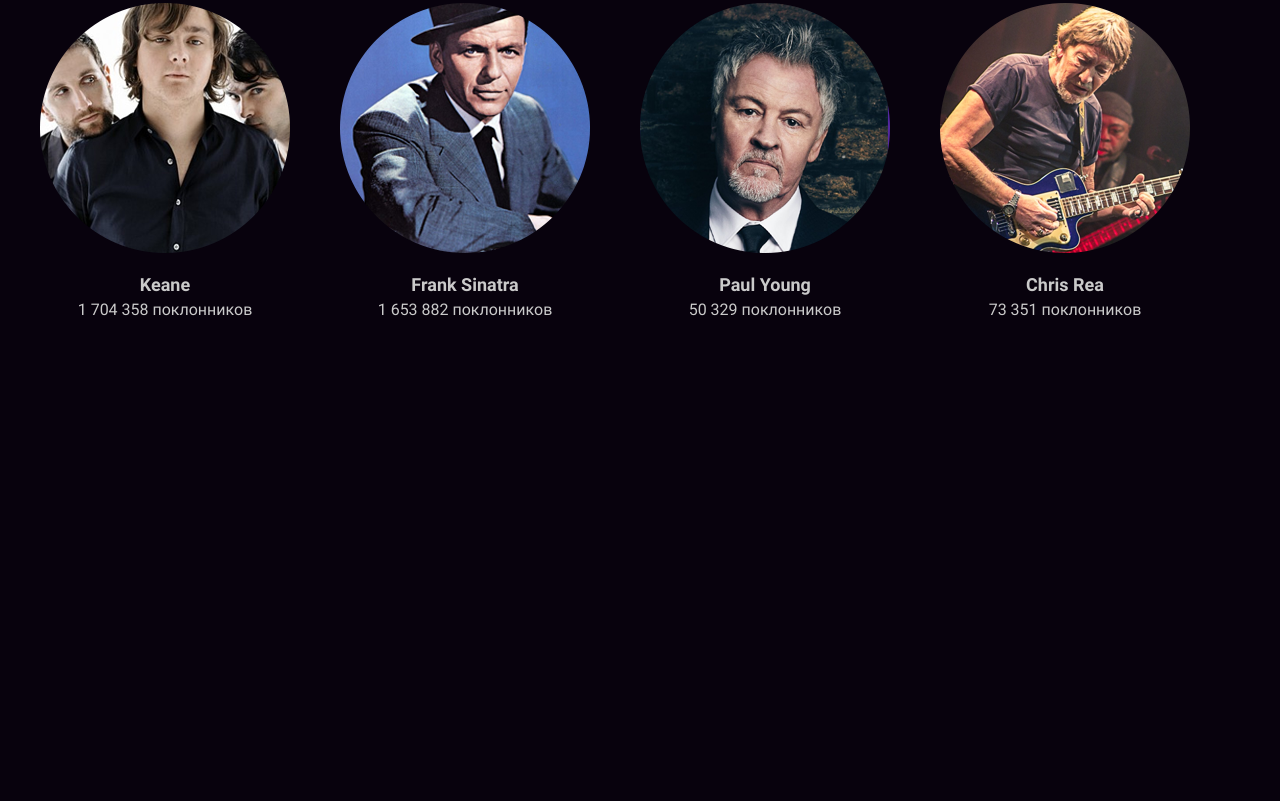
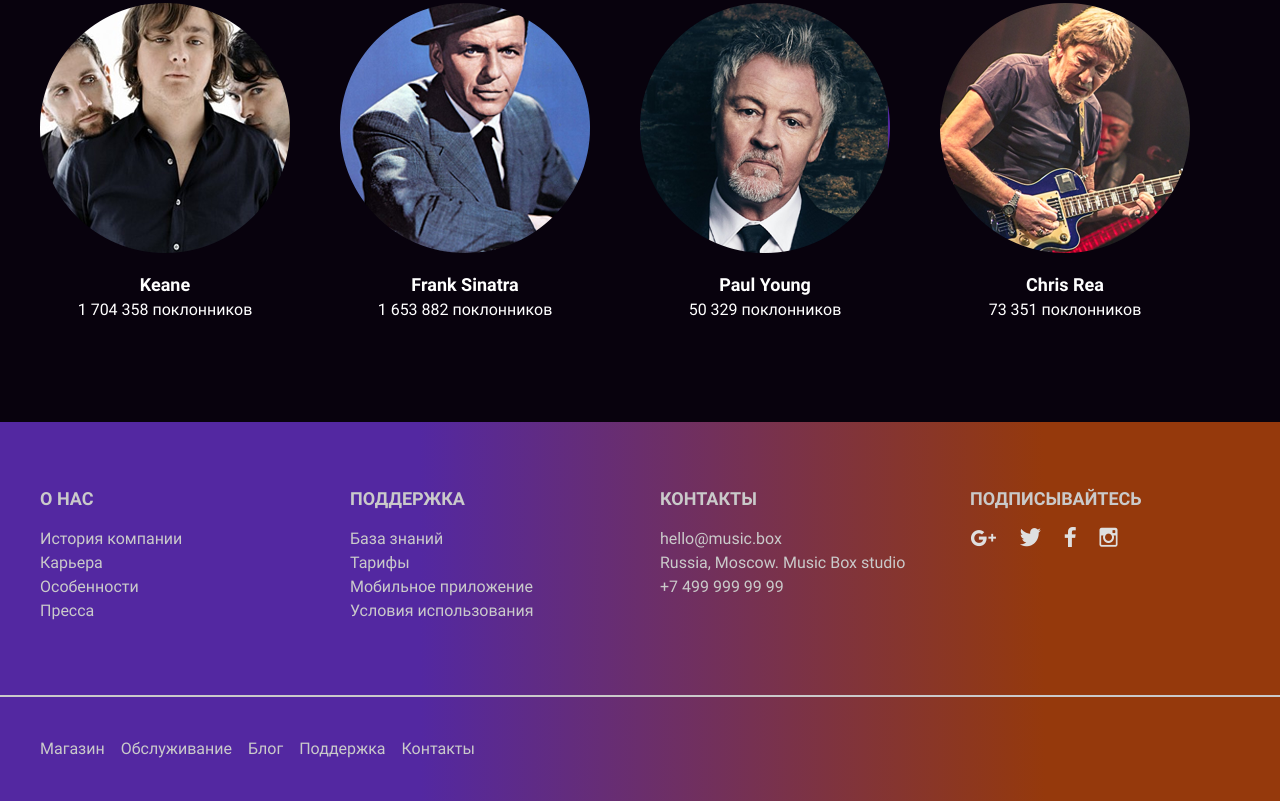
Before and after one commit to sulianova/layout-designer-project-56, a website: page src/artist.html in a window 1280 px wide. Shown: the part 2548-3349 px from the top of the page. Before the commit the page ends 2895 px from the top, so only its background shows below. Drawn offline with Linux system fonts and the light colour scheme.

Commit message:
add footer in artist

```diff
--- a/src/artist.html
+++ b/src/artist.html
@@ -40,7 +40,7 @@
     </div>
   </section>
 
-  <main>
+  <main class="main-content">
     <section id="page-popular-track" class="tracks pt-100 d-flex container fd-column">
       <h2 class="pb-48">Популярные треки</h2>
       <div class="box d-flex justify-content-center flex-wrap">
@@ -204,5 +204,61 @@
 
   </main>
 
+  <footer class="footer">
+    <div class="column-links container">
+      <div class="box d-flex justify-content-between flex-wrap">
+        <div>
+          <h2 class="footer-title">О нас</h2>
+          <ul>
+            <li><a href="#">История компании</a></li>
+            <li><a href="#">Карьера</a></li>
+            <li><a href="#">Особенности</a></li>
+            <li><a href="#">Пресса</a></li>
+          </ul>
+        </div>
+        <div>
+          <h2 class="footer-title">Поддержка</h2>
+          <ul>
+            <li><a href="#">База знаний</a></li>
+            <li><a href="#">Тарифы</a></li>
+            <li><a href="#">Мобильное приложение</a></li>
+            <li><a href="#">Условия использования</a></li>
+          </ul>
+        </div>
+        <div>
+          <h2 class="footer-title">Контакты</h2>
+          <address>
+            <ul>
+              <li><a href="mailto:hello@music.box">hello@music.box</a></li>
+              <li><a href="#">Russia, Moscow. Music Box studio</a></li>
+              <li><a href="tel:+74999999999">+7 499 999 99 99</a></li>
+            </ul>
+          </address>
+        </div>
+        <div>
+          <h2 class="footer-title">Подписывайтесь</h2>
+          <div>
+            <a target="_blank" href="https://plus.google.com/"><img src="./images/Google+.png" alt="google"></a>
+            <a target="_blank" href="https://twitter.com/"><img src="./images/Twitter.png" alt="twitter"></a>
+            <a target="_blank" href="https://ru-ru.facebook.com/"><img src="./images/Facebook.png" alt="facebook"></a>
+            <a target="_blank" href="https://www.instagram.com/"><img src="./images/Instagram.png" alt="instagram"></a>
+          </div>
+        </div>
+      </div>
+    </div>
+
+    <hr>
+
+    <div class="bottom-links container">
+      <ul class="d-flex flex-wrap">
+        <li><a href="#">Магазин</a></li>
+        <li><a href="#">Обслуживание</a></li>
+        <li><a href="#">Блог</a></li>
+        <li><a href="#">Поддержка</a></li>
+        <li><a href="#">Контакты</a></li>
+      </ul>
+    </div>
+  </footer>
+
 </body>
 </html>
```
